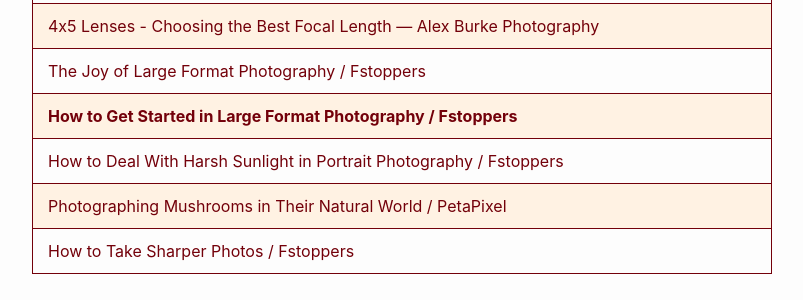
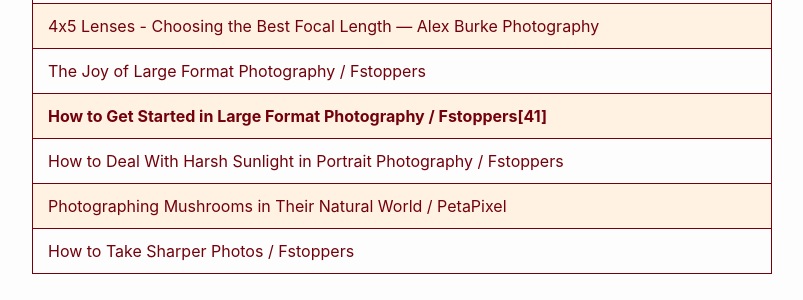
Before and after one commit to RalphHightower/RalphHightower, a Jekyll site: the page built from Photography.md, in a window 1280 px wide and 900 px high, scrolled down 3394 px. Shown: the part 154-454 px from the top of the window, without its empty margins (238-1041 px from the left). Built offline with Jekyll 4.4.1, drawn with Linux system fonts in a browser that asks for light colours; our own code applies the rules of GitHub Pages for plain Markdown files.

Commit message:
[docs](doc): Photography(add footnote)

```diff
--- a/Photography.md
+++ b/Photography.md
@@ -52,7 +52,7 @@
 | [Large Format Landscape Photography in Zion, Winter 2023: Episode 7](https://youtube.com/watch?v=M6vA26KLVXc&feature=share ) |
 | [4x5 Lenses - Choosing the Best Focal Length — Alex Burke Photography](https://www.alexburkephoto.com/blog/2020/5/31/4x5-lenses-choosing-the-best-focal-length ) |
 | [The Joy of Large Format Photography / Fstoppers](https://fstoppers.com/film/joy-large-format-photography-643119 ) |
-| **[How to Get Started in Large Format Photography / Fstoppers](https://fstoppers.com/film/how-get-started-large-format-photography-647936 )** |
+| **[How to Get Started in Large Format Photography / Fstoppers](https://fstoppers.com/film/how-get-started-large-format-photography-647936 )[41]** |
 | [How to Deal With Harsh Sunlight in Portrait Photography / Fstoppers](https://fstoppers.com/lighting/how-deal-harsh-sunlight-portrait-photography-647590 ) |
 | [Photographing Mushrooms in Their Natural World / PetaPixel](https://petapixel.com/2023/11/04/photographing-mushrooms-in-their-natural-world/ ) |
 | [How to Take Sharper Photos / Fstoppers](https://fstoppers.com/education/how-take-sharper-photos-647466 ) |
```
